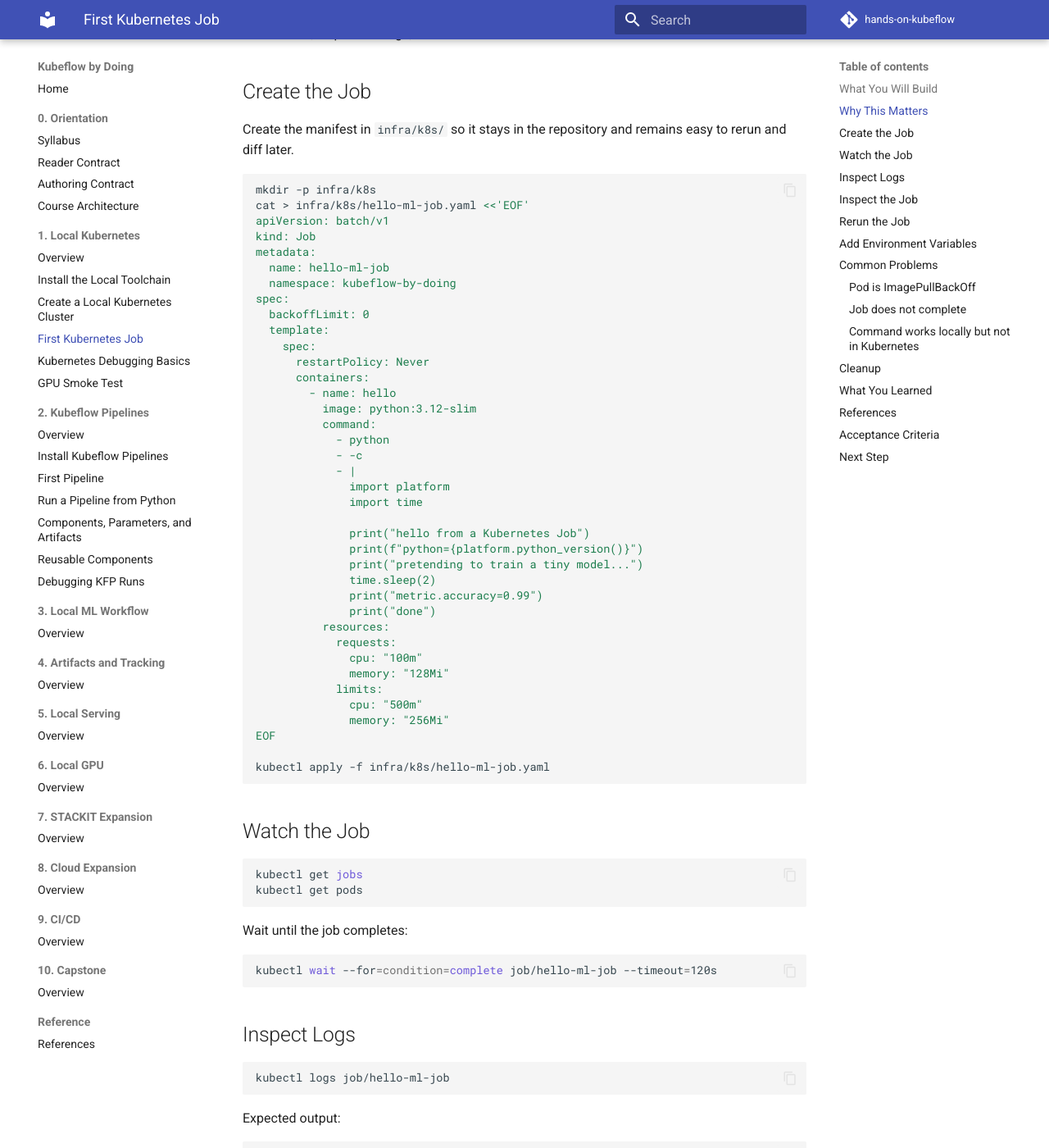
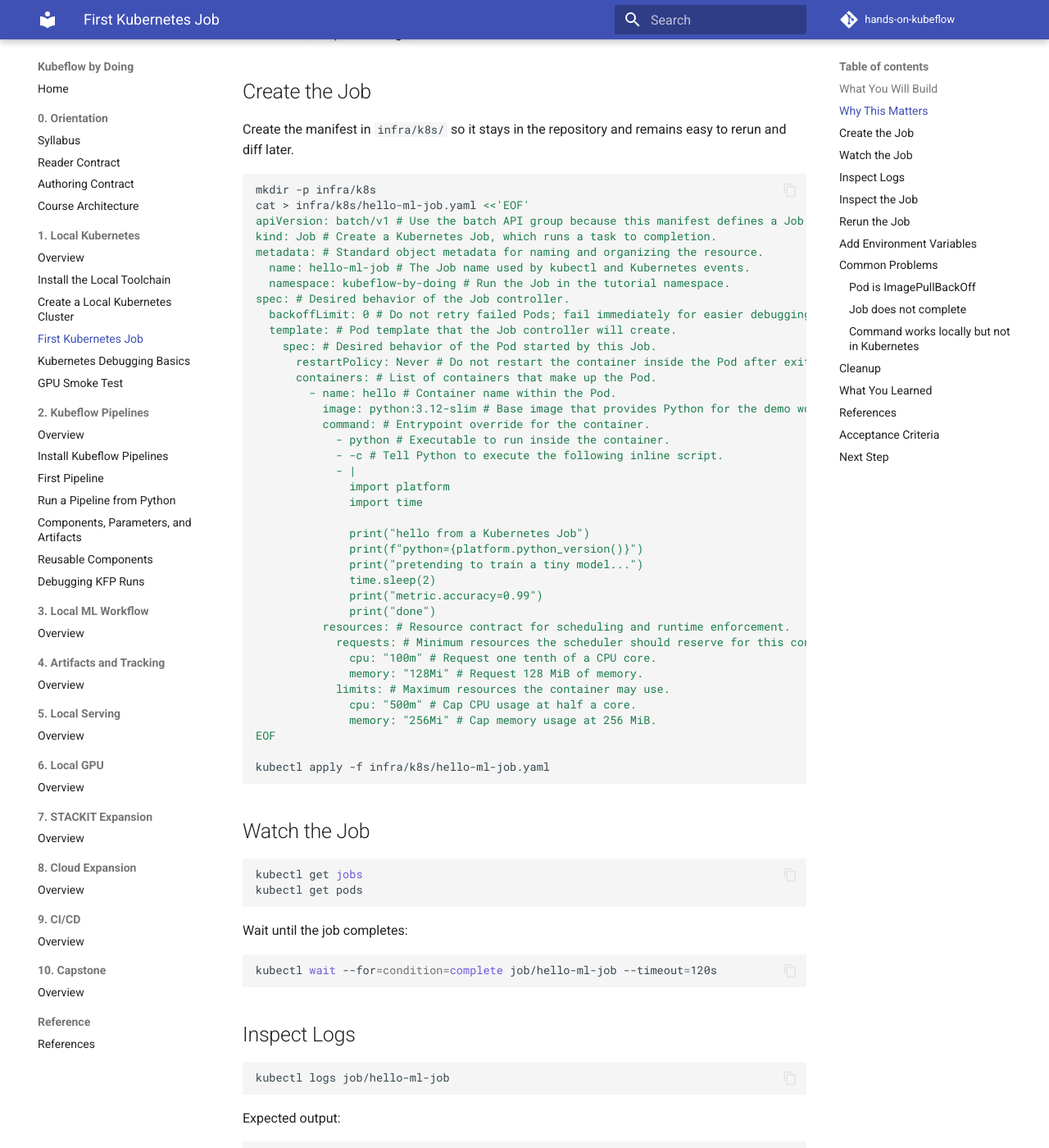
Before and after one commit to matze298/hands-on-kubeflow, an MkDocs documentation site: the page built from docs/01-local-kubernetes/03-first-kubernetes-job.md, in a window 1280 px wide and 1400 px high, scrolled down 1123 px. Shown: the whole window at 82% size. Built offline with MkDocs 1.6.1 and Material for MkDocs 9.7.7, drawn with Linux system fonts in a browser that asks for light colours; comment, search, counter and statistics services are not loaded.

Commit message:
Run first k8s jobs

````diff
--- a/docs/01-local-kubernetes/03-first-kubernetes-job.md
+++ b/docs/01-local-kubernetes/03-first-kubernetes-job.md
@@ -45,22 +45,22 @@ Create the manifest in `infra/k8s/` so it stays in the repository and remains ea
 ```bash
 mkdir -p infra/k8s
 cat > infra/k8s/hello-ml-job.yaml <<'EOF'
-apiVersion: batch/v1
-kind: Job
-metadata:
-  name: hello-ml-job
-  namespace: kubeflow-by-doing
-spec:
-  backoffLimit: 0
-  template:
-    spec:
-      restartPolicy: Never
-      containers:
-        - name: hello
-          image: python:3.12-slim
-          command:
-            - python
-            - -c
+apiVersion: batch/v1 # Use the batch API group because this manifest defines a Job.
+kind: Job # Create a Kubernetes Job, which runs a task to completion.
+metadata: # Standard object metadata for naming and organizing the resource.
+  name: hello-ml-job # The Job name used by kubectl and Kubernetes events.
+  namespace: kubeflow-by-doing # Run the Job in the tutorial namespace.
+spec: # Desired behavior of the Job controller.
+  backoffLimit: 0 # Do not retry failed Pods; fail immediately for easier debugging.
+  template: # Pod template that the Job controller will create.
+    spec: # Desired behavior of the Pod started by this Job.
+      restartPolicy: Never # Do not restart the container inside the Pod after exit.
+      containers: # List of containers that make up the Pod.
+        - name: hello # Container name within the Pod.
+          image: python:3.12-slim # Base image that provides Python for the demo workload.
+          command: # Entrypoint override for the container.
+            - python # Executable to run inside the container.
+            - -c # Tell Python to execute the following inline script.
             - |
               import platform
               import time
@@ -71,13 +71,13 @@ spec:
               time.sleep(2)
               print("metric.accuracy=0.99")
               print("done")
-          resources:
-            requests:
-              cpu: "100m"
-              memory: "128Mi"
-            limits:
-              cpu: "500m"
-              memory: "256Mi"
+          resources: # Resource contract for scheduling and runtime enforcement.
+            requests: # Minimum resources the scheduler should reserve for this container.
+              cpu: "100m" # Request one tenth of a CPU core.
+              memory: "128Mi" # Request 128 MiB of memory.
+            limits: # Maximum resources the container may use.
+              cpu: "500m" # Cap CPU usage at half a core.
+              memory: "256Mi" # Cap memory usage at 256 MiB.
 EOF
 
 kubectl apply -f infra/k8s/hello-ml-job.yaml
````
Also changed, not shown: 2 other files.
